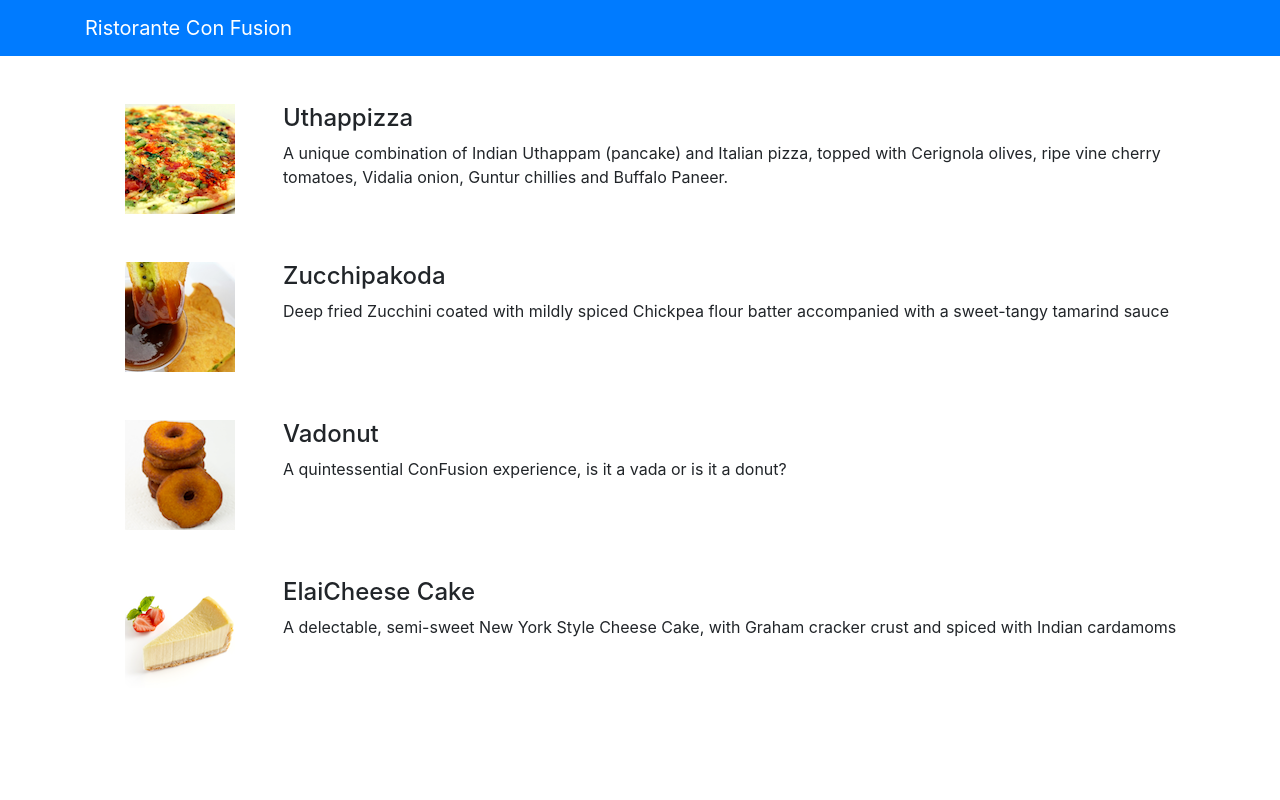
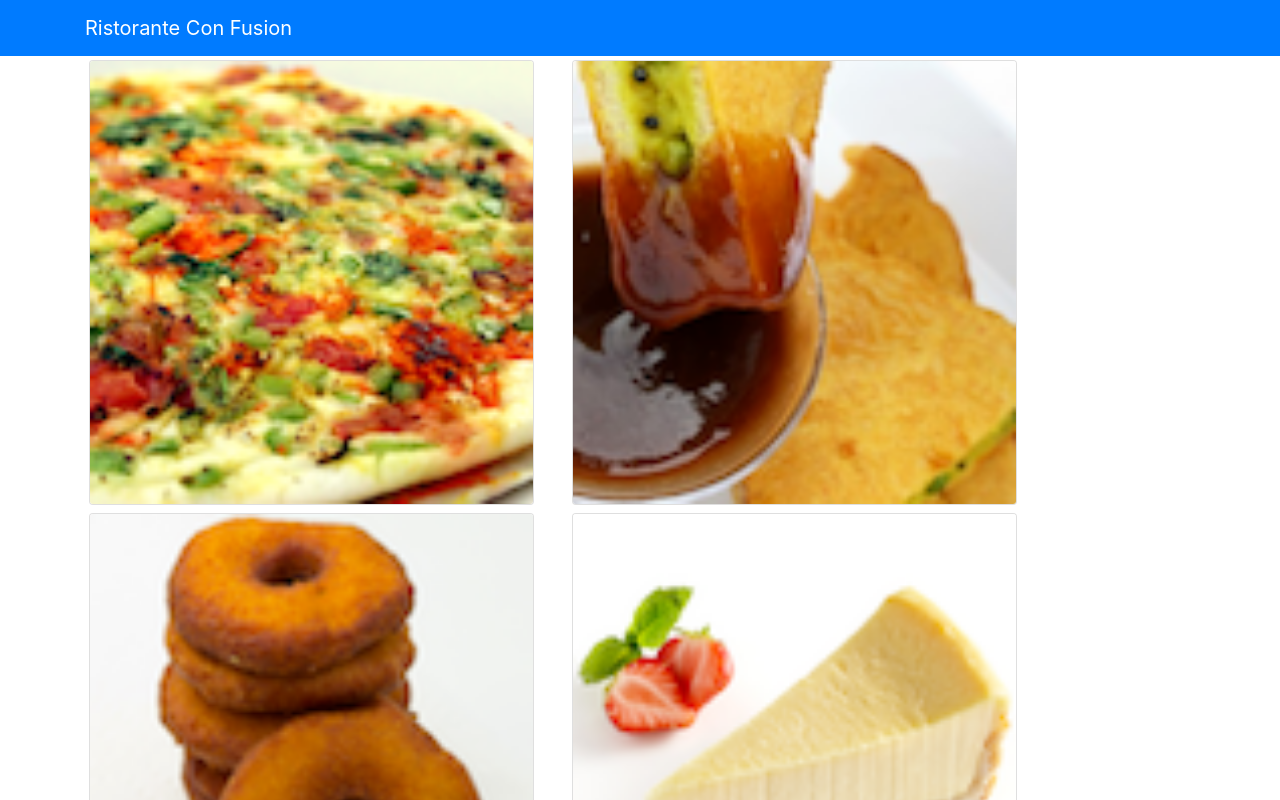
Before and after one commit to lpm0073/coursera-react, a React (Create React App) app in the folder confusion/: page / in a window 1280 px wide. Shown: the top 800 px of the page. Built offline with nearby package versions, Linux system fonts and the light colour scheme.

Commit message:
React Components Part 2

```diff
--- a/confusion/src/App.js
+++ b/confusion/src/App.js
@@ -1,20 +1,31 @@
-import React from 'react';
+import React, { Component } from 'react';
 import logo from './logo.svg';
 import { Navbar, NavbarBrand } from 'reactstrap';
 import Menu from './components/MenuComponent';
 import './App.css';
+import { DISHES } from './shared/dishes';
 
-function App() {
-  return (
-    <div>
+class App extends Component {
+  constructor(props) {
+    super(props);
+
+    this.state = {
+      dishes: DISHES
+    };
+  }
+
+  render() {
+    return (
+      <div>
       <Navbar dark color="primary">
         <div className="container">
           <NavbarBrand href="/">Ristorante Con Fusion</NavbarBrand>
         </div>
       </Navbar>
-      <Menu />
+      <Menu dishes={this.state.dishes} />
     </div>
-  );
+    )
+  }
 }
 
 export default App;
--- a/confusion/src/components/MenuComponent.js
+++ b/confusion/src/components/MenuComponent.js
@@ -1,5 +1,6 @@
 import React, { Component } from 'react';
-import { Media } from 'reactstrap';
+import { Card, CardImg, CardText, CardBody,
+    CardTitle } from 'reactstrap';
 
 class Menu extends Component {
 
@@ -7,71 +8,73 @@
         super(props);
 
         this.state = {
-            dishes: [
-                {
-                  id: 0,
-                  name:'Uthappizza',
-                  image: 'assets/images/uthappizza.png',
-                  category: 'mains',
-                  label:'Hot',
-                  price:'4.99',
-                  description:'A unique combination of Indian Uthappam (pancake) and Italian pizza, topped with Cerignola olives, ripe vine cherry tomatoes, Vidalia onion, Guntur chillies and Buffalo Paneer.'                        },
-               {
-                  id: 1,
-                  name:'Zucchipakoda',
-                  image: 'assets/images/zucchipakoda.png',
-                  category: 'appetizer',
-                  label:'',
-                  price:'1.99',
-                  description:'Deep fried Zucchini coated with mildly spiced Chickpea flour batter accompanied with a sweet-tangy tamarind sauce'                        },
-               {
-                  id: 2,
-                  name:'Vadonut',
-                  image: 'assets/images/vadonut.png',
-                  category: 'appetizer',
-                  label:'New',
-                  price:'1.99',
-                  description:'A quintessential ConFusion experience, is it a vada or is it a donut?'                        },
-               {
-                  id: 3,
-                  name:'ElaiCheese Cake',
-                  image: 'assets/images/elaicheesecake.png',
-                  category: 'dessert',
-                  label:'',
-                  price:'2.99',
-                  description:'A delectable, semi-sweet New York Style Cheese Cake, with Graham cracker crust and spiced with Indian cardamoms'                        }
-               ]
+            selectedDish: null
+        }
+        console.log("Menu Component constructor is invoked")
+    }
 
-            }
+    componentDidMount() {
+        console.log("Menu Component componentDidMount is invoked")
+    }
+
+    componentDidUpdate() {
+        console.log("Menu Component componentDidUpdate is invoked")
+    }
+
+    onDishSelect(dish) {
+        this.setState({ selectedDish: dish});
+        console.log("Menu Component onDishSelect invoked")
+    }
+
+    renderDish(dish) {
+        console.log("Menu Component renderDish invoked")
+        if (dish != null)
+            return(
+                <Card>
+                    <CardImg width="100%" top src={dish.image} alt={dish.name} />
+                    <CardBody>
+                    <   CardTitle>{dish.name}</CardTitle>
+                        <CardText>{dish.description}</CardText>
+                    </CardBody>
+                </Card>
+            );
+        else
+            return(
+                <div></div>
+            );
     }
 
     render() {
+        const menu = this.props.dishes.map((dish) => {
+            return (
+              <div  className="col-12 col-md-5 m-1">
+                <Card key={dish.id} onClick={() => this.onDishSelect(dish)}>
+                  <CardImg width="100%" src={dish.image} alt={dish.name} />
+                </Card>
+              </div>
+            );
+        });
 
-        const menu = this.state.dishes.map((dish) => {
+        const ids = this.props.dishes.map((dish) => {
             return (
-                <div key={dish.id} className="col-12 mt-5">
-                    <Media tag="li">
-                        <Media left middle>
-                            <Media object src={dish.image} alt={dish.name} />
-                        </Media>
-                        <Media body className="ml-5">
-                        <Media heading>{dish.name}</Media>
-                            <p>{dish.description}</p>
-                        </Media>
-                    </Media>
-                </div>
-             )
+                <span>{dish.id}</span>
+            );
         });
+
+        console.log("Menu Component render invoked: ", ids)
 
         return (
             <div className="container">
                 <div className="row">
-                    <Media list>
-                        {menu}
-                    </Media>
+                    {menu}
+                </div>
+                <div className="row">
+                  <div  className="col-12 m-1">
+                    {this.renderDish(this.state.selectedDish)}
+                  </div>
                 </div>
             </div>
-         );
+        );
     }
 }
 
--- /dev/null
+++ b/confusion/src/shared/dishes.js
@@ -0,0 +1,186 @@
+export const DISHES =
+    [
+        {
+        id: 0,
+        name:'Uthappizza',
+        image: 'assets/images/uthappizza.png',
+        category: 'mains',
+        label:'Hot',
+        price:'4.99',
+        description:'A unique combination of Indian Uthappam (pancake) and Italian pizza, topped with Cerignola olives, ripe vine cherry tomatoes, Vidalia onion, Guntur chillies and Buffalo Paneer.',
+        comments: [
+            {
+            id: 0,
+            rating: 5,
+            comment: "Imagine all the eatables, living in conFusion!",
+            author: "John Lemon",
+            date: "2012-10-16T17:57:28.556094Z"
+            },
+            {
+            id: 1,
+            rating: 4,
+            comment: "Sends anyone to heaven, I wish I could get my mother-in-law to eat it!",
+            author: "Paul McVites",
+            date: "2014-09-05T17:57:28.556094Z"
+            },
+            {
+            id: 2,
+            rating: 3,
+            comment: "Eat it, just eat it!",
+            author: "Michael Jaikishan",
+            date: "2015-02-13T17:57:28.556094Z"
+            },
+            {
+            id: 3,
+            rating: 4,
+            comment: "Ultimate, Reaching for the stars!",
+            author: "Ringo Starry",
+            date: "2013-12-02T17:57:28.556094Z"
+            },
+            {
+            id: 4,
+            rating: 2,
+            comment: "It's your birthday, we're gonna party!",
+            author: "25 Cent",
+            date: "2011-12-02T17:57:28.556094Z"
+            }
+        ]                        },
+        {
+        id: 1,
+        name:'Zucchipakoda',
+        image: 'assets/images/zucchipakoda.png',
+        category: 'appetizer',
+        label:'',
+        price:'1.99',
+        description:'Deep fried Zucchini coated with mildly spiced Chickpea flour batter accompanied with a sweet-tangy tamarind sauce',
+        comments: [
+            {
+            id: 0,
+            rating: 5,
+            comment: "Imagine all the eatables, living in conFusion!",
+            author: "John Lemon",
+            date: "2012-10-16T17:57:28.556094Z"
+            },
+            {
+            id: 1,
+            rating: 4,
+            comment: "Sends anyone to heaven, I wish I could get my mother-in-law to eat it!",
+            author: "Paul McVites",
+            date: "2014-09-05T17:57:28.556094Z"
+            },
+            {
+            id: 2,
+            rating: 3,
+            comment: "Eat it, just eat it!",
+            author: "Michael Jaikishan",
+            date: "2015-02-13T17:57:28.556094Z"
+            },
+            {
+            id: 3,
+            rating: 4,
+            comment: "Ultimate, Reaching for the stars!",
+            author: "Ringo Starry",
+            date: "2013-12-02T17:57:28.556094Z"
+            },
+            {
+            id: 4,
+            rating: 2,
+            comment: "It's your birthday, we're gonna party!",
+            author: "25 Cent",
+            date: "2011-12-02T17:57:28.556094Z"
+            }
+        ]
+        },
+        {
+        id: 2,
+        name:'Vadonut',
+        image: 'assets/images/vadonut.png',
+        category: 'appetizer',
+        label:'New',
+        price:'1.99',
+        description:'A quintessential ConFusion experience, is it a vada or is it a donut?',
+        comments: [
+            {
+            id: 0,
+            rating: 5,
+            comment: "Imagine all the eatables, living in conFusion!",
+            author: "John Lemon",
+            date: "2012-10-16T17:57:28.556094Z"
+            },
+            {
+            id: 1,
+            rating: 4,
+            comment: "Sends anyone to heaven, I wish I could get my mother-in-law to eat it!",
+            author: "Paul McVites",
+            date: "2014-09-05T17:57:28.556094Z"
+            },
+            {
+            id: 2,
+            rating: 3,
+            comment: "Eat it, just eat it!",
+            author: "Michael Jaikishan",
+            date: "2015-02-13T17:57:28.556094Z"
+            },
+            {
+            id: 3,
+            rating: 4,
+            comment: "Ultimate, Reaching for the stars!",
+            author: "Ringo Starry",
+            date: "2013-12-02T17:57:28.556094Z"
+            },
+            {
+            id: 4,
+            rating: 2,
+            comment: "It's your birthday, we're gonna party!",
+            author: "25 Cent",
+            date: "2011-12-02T17:57:28.556094Z"
+            }
+        ]
+        },
+        {
+        id: 3,
+        name:'ElaiCheese Cake',
+        image: 'assets/images/elaicheesecake.png',
+        category: 'dessert',
+        label:'',
+        price:'2.99',
+        description:'A delectable, semi-sweet New York Style Cheese Cake, with Graham cracker crust and spiced with Indian cardamoms',
+        comments: [
+            {
+            id: 0,
+            rating: 5,
+            comment: "Imagine all the eatables, living in conFusion!",
+            author: "John Lemon",
+            date: "2012-10-16T17:57:28.556094Z"
+            },
+            {
+            id: 1,
+            rating: 4,
+            comment: "Sends anyone to heaven, I wish I could get my mother-in-law to eat it!",
+            author: "Paul McVites",
+            date: "2014-09-05T17:57:28.556094Z"
+            },
+            {
+            id: 2,
+            rating: 3,
+            comment: "Eat it, just eat it!",
+            author: "Michael Jaikishan",
+            date: "2015-02-13T17:57:28.556094Z"
+            },
+            {
+            id: 3,
+            rating: 4,
+            comment: "Ultimate, Reaching for the stars!",
+            author: "Ringo Starry",
+            date: "2013-12-02T17:57:28.556094Z"
+            },
+            {
+            id: 4,
+            rating: 2,
+            comment: "It's your birthday, we're gonna party!",
+            author: "25 Cent",
+            date: "2011-12-02T17:57:28.556094Z"
+            }
+        ]
+        }
+    ];
```
